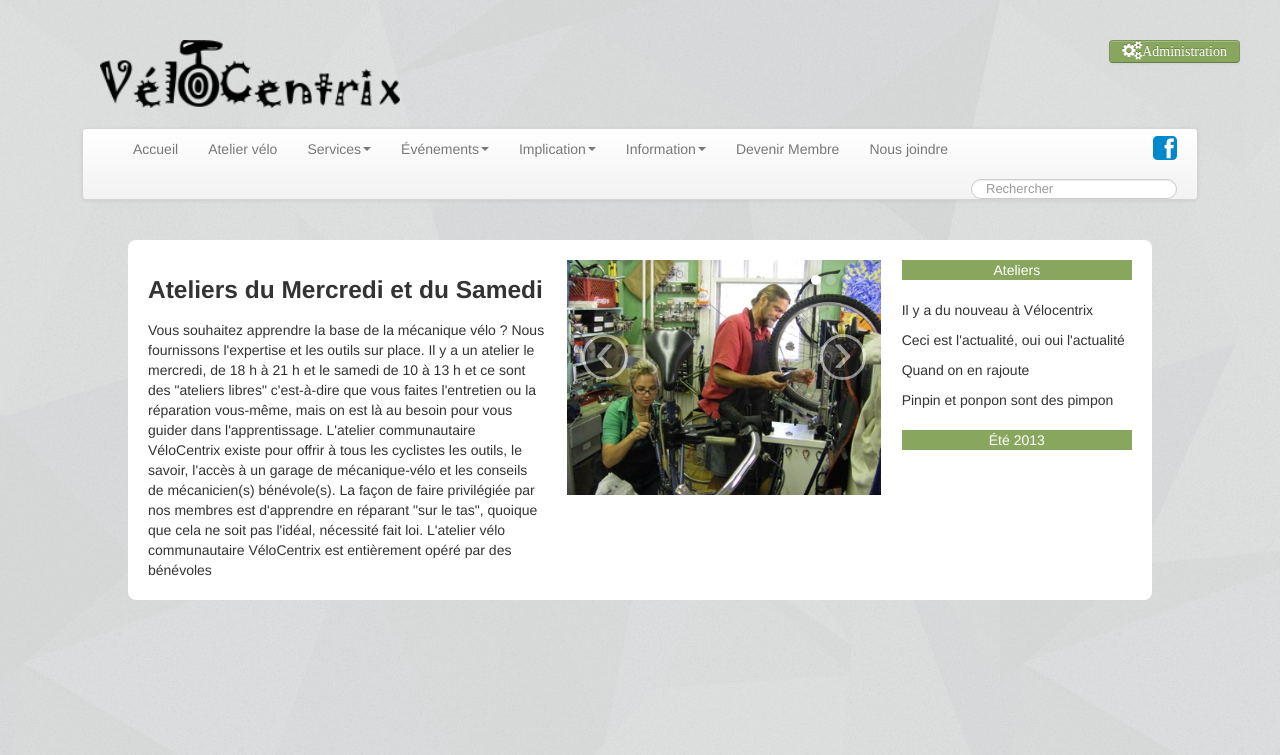
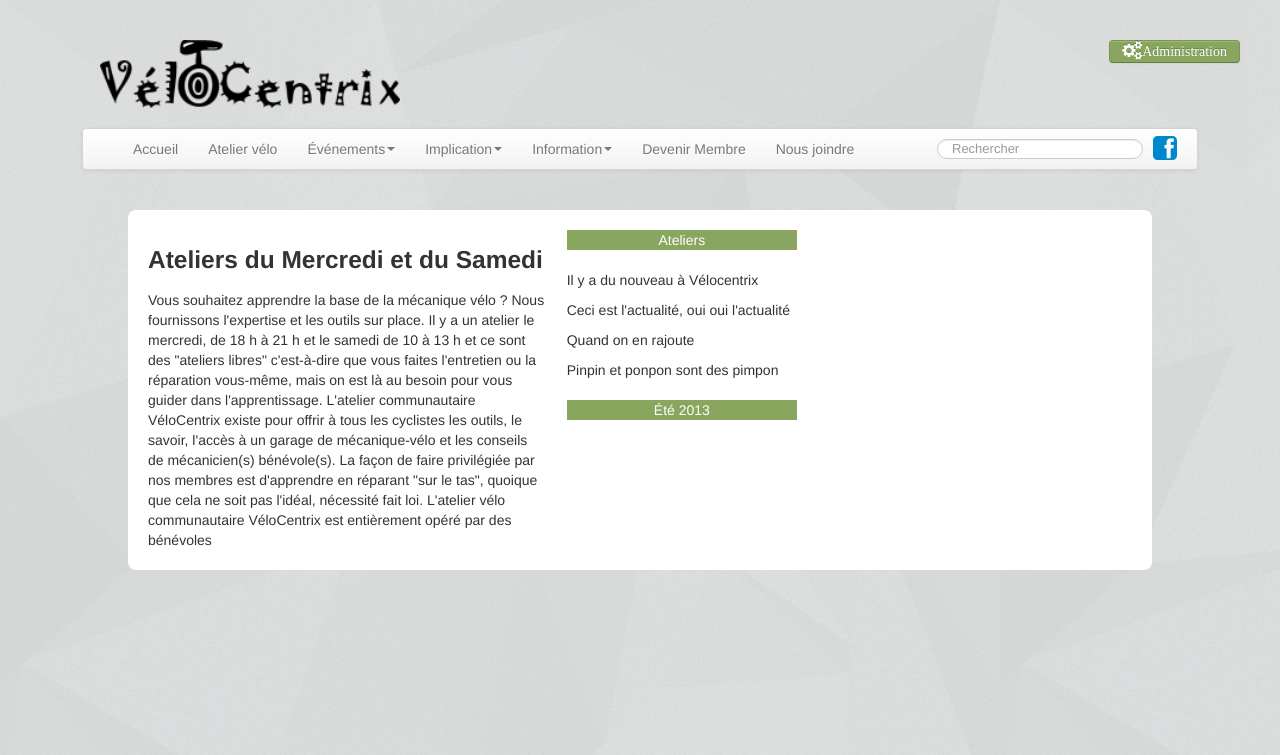
Before and after one commit to dinfcll/a13-velocentrix, a PHP site: page /Ateliers.php in a window 1280 px wide. Shown: the top 755 px of the page. Run offline with PHP 8.4, Linux system fonts and the light colour scheme; some libraries are stand-ins or nearby versions.

Commit message:
Menage barre

```diff
--- a/Ateliers.php
+++ b/Ateliers.php
@@ -22,22 +22,6 @@
 
                         L'atelier vélo communautaire VéloCentrix est entièrement opéré par des bénévoles</p1>
                 </div>
-                <div class="span4">
-                    <div id="Carousel" class="carousel slide carousel-fade">
-                        <ol class="carousel-indicators">
-                            <li data-target="#Carousel" data-slide-to="0" class="active"></li>
-                            <li data-target="#Carousel" data-slide-to="1"></li>
-                            <li data-target="#Carousel" data-slide-to="2"></li>
-                            <li data-target="#Carousel" data-slide-to="3"></li>
-                        </ol>
-                        <div class="carousel-inner">
-                            <div class="active item"><img width="100%" src="img/Mécanique.jpg"/></div>
-                        </div>
-                        <a class="carousel-control left" href="#Carousel" data-slide="prev">&lsaquo;</a>
-                        <a class="carousel-control right" href="#Carousel" data-slide="next">&rsaquo;</a>
-                    </div>
-                </div>
-
                 <div class="span3">
                     <div id="SideBarfirst">
                         <center><p1><font color="white">Ateliers</font></p1></center>
@@ -60,12 +44,5 @@
 <?php
 include("Footer.html")
 ?>
-<script src="twitter-bootstrap/twitter-bootstrap-v2/docs/assets/js/jquery.js"></script>
-<script src="twitter-bootstrap/twitter-bootstrap-v2/docs/assets/js/bootstrap-carousel.js"></script>
-<script src="twitter-bootstrap/twitter-bootstrap-v2/docs/assets/js/bootstrap-transition.js"></script>
-<script>
-    $('#Carousel').carousel({ interval: 3000 })
-</script>
-
 </body>
 </html>
--- a/Header.html
+++ b/Header.html
@@ -8,22 +8,11 @@
 		<div class="container">
 			<ul class="nav">
 				<li><a href="Accueil.php">Accueil</a></li>
-				<li><a href="Ateliersvelo.php">Atelier vélo</a></li>
-				<li class="dropdown"><a href="#" class="dropdown-toggle" data-toggle="dropdown">Services<b class="caret"></b></a>
-					<ul class="dropdown-menu">
-						<li><a href="Ateliers.php">Atelier mobile</a></li>
-						<li><a href="Groupe.php">Groupe d'achat</a></li>
-						<li><a href="Piece.php">Pièces usagées</a></li>
-						<li><a href="Location.php">Location de remorque à vélo</a></li>
-						<li><a href="#">Formation</a></li>
-					</ul>
-				</li>
+				<li><a href="Ateliers.php">Atelier vélo</a></li>
 				<li class="dropdown"><a href="#" class="dropdown-toggle" data-toggle="dropdown">Événements<b class="caret"></b></a>
 					<ul class="dropdown-menu">
-						<li><a href="Prochainesactivites.php">Prochaines Activités</a></li>
 						<li><a href="Proposition.php">Formulaire de proposition</a></li>
 						<li><a href="Calendrier.php">Calendrier</a></li>
-						<li><a href="Location.php">Location de remorque à vélo</a></li>
 					</ul>
 				</li>
 				<li class="dropdown"><a href="#" class="dropdown-toggle" data-toggle="dropdown">Implication<b class="caret"></b></a>
@@ -35,8 +24,6 @@
 					<ul class="dropdown-menu">
 						<li><a href="Quisommesnous.php">Qui sommes nous ?</a></li>
 						<li><a href="Blogue.php">Blogue Actualités cyclistes</a></li>
-						<li><a href="Bibliotheque.php">Bibliothèque virtuelle</a></li>
-						<li><a href="Videotheque.php">Vidéothèque virtuelle</a></li>
 						<li><a href="Infolettre.php">Info-lettre</a></li>
 					</ul>
 				</li>
```
Also changed, not shown: Ateliersvelo.php (deleted, +0 -8 lines).
